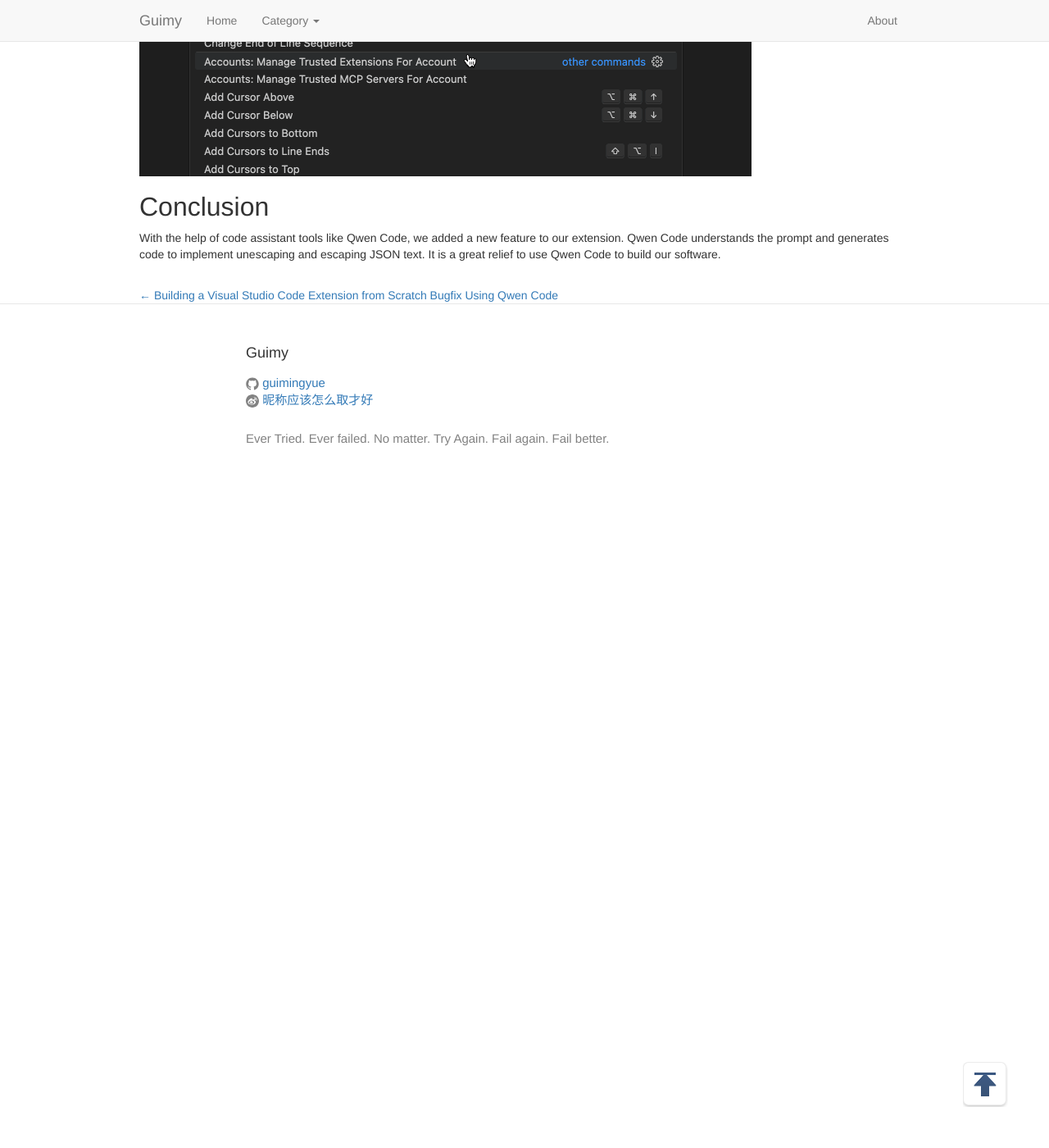
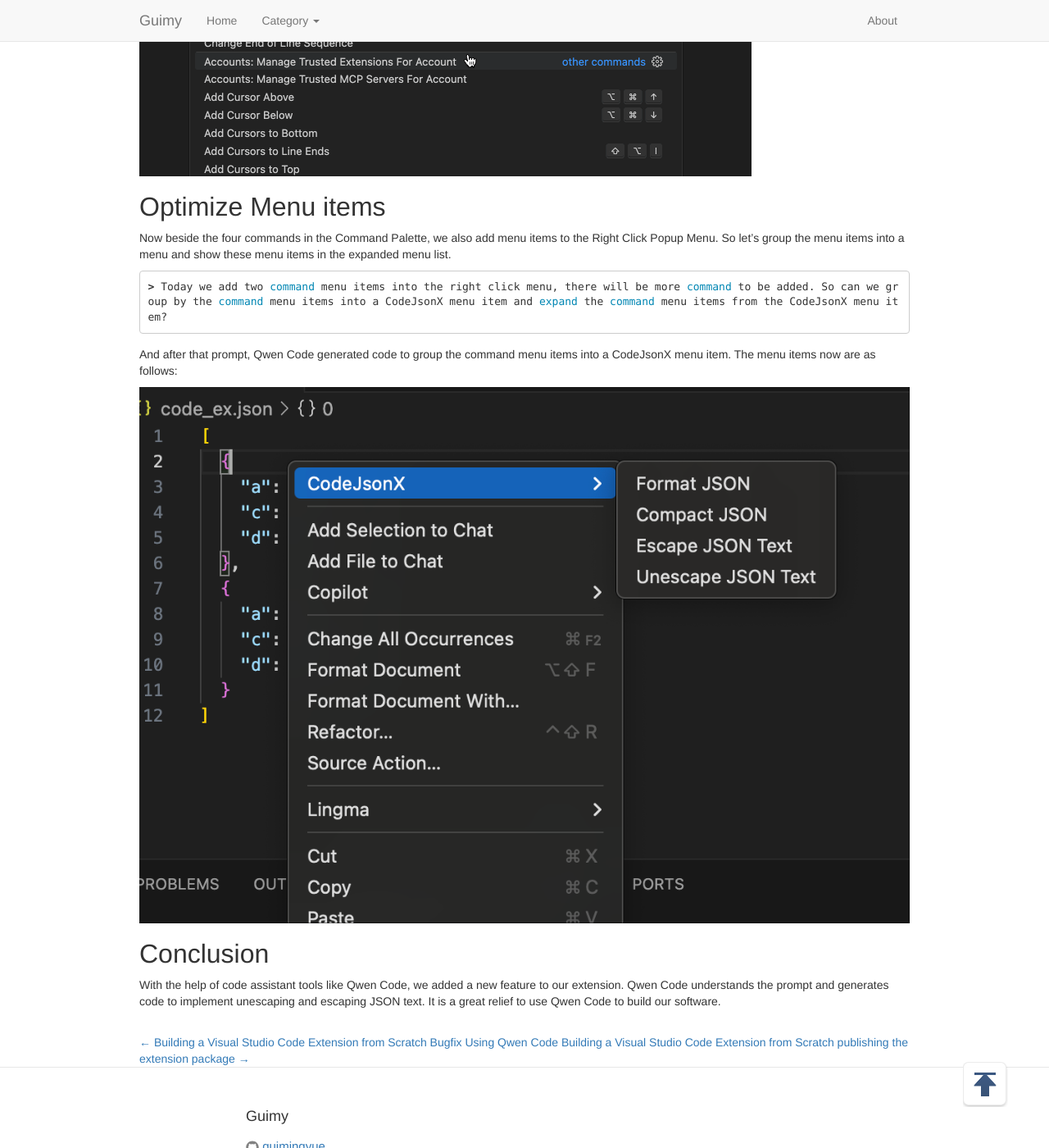
Before and after one commit to guimingyue/guimingyue.github.io, a Jekyll site: the page built from _posts/2025-08-23-build-a-vs-extension-from-scratch-escaping-json-text.md, in a window 1280 px wide and 1400 px high, scrolled down 1814 px. Shown: the whole window at 82% size. Built offline with Jekyll 4.4.1, drawn with Linux system fonts in a browser that asks for light colours; before the commit the page ends 2444 px from its top, so only the background shows below that.

Commit message:
add a new article

````diff
--- a/_posts/2025-08-23-build-a-vs-extension-from-scratch-escaping-json-text.md
+++ b/_posts/2025-08-23-build-a-vs-extension-from-scratch-escaping-json-text.md
@@ -45,6 +45,18 @@
 
 ![Unescape Format Compact escape](/images/build_vscode_ext_qwen/unescape_format_compact_escape.gif)
 
+## Optimize Menu items
+
+Now beside the four commands in the Command Palette, we also add menu items to the Right Click Popup Menu. So let's group the menu items into a menu and show these menu items in the expanded menu list.
+
+```shell
+> Today we add two command menu items into the right click menu, there will be more command to be added. So can we group by the command menu items into a CodeJsonX menu item and expand the command menu items from the CodeJsonX menu item?
+```
+
+And after that prompt, Qwen Code generated code to group the command menu items into a CodeJsonX menu item. The menu items now are as follows:
+
+![Group by menu items](/images/build_vscode_ext_qwen/group_by_menu_items.png)
+
 ## Conclusion
 
 With the help of code assistant tools like Qwen Code, we added a new feature to our extension. Qwen Code understands the prompt and generates code to implement unescaping and escaping JSON text. It is a great relief to use Qwen Code to build our software.
--- /dev/null
+++ b/_posts/2025-08-24-build-a-vs-extension-from-scratch-publish-to-markplace.md
@@ -0,0 +1,31 @@
+---
+layout: post
+title:  Building a Visual Studio Code Extension from Scratch publishing the extension package
+categories: AI Development
+---
+
+In the previous articles, we have implemented formatting/compacting and unescaping/escaping JSON text in a file. Today, I'm going to publish the extension to the [Visual Studio Code extension Marketplace](https://marketplace.visualstudio.com/vscode). Still using Qwen Code.
+
+## Guide to publish to the Visual Studio Code extension Marketplace
+
+The official guide to publish to the Visual Studio Code extension Marketplace is [here](https://code.visualstudio.com/api/working-with-extensions/publishing-extension). First we should build a published package of our extension. And I'm not gonna to execute the build command by myself. So I ask Qwen Code to build the extension package.
+
+```shell
+> package this codebase to a VS Code extension package that can be published to VS Code extension market
+```
+After Qwen Code finish this job, It gave us a summary of what it did.
+
+![Publis extension v0.0.1](/images/build_vscode_ext_qwen/publish_codex_v0.0.1.png)
+
+So I uploaded the extension package to the VS Code extension marketplace and install it in Visual Studio Code. But when I tried to use the extension to format a json text, I found that it didn't work. And the error message was: `command 'code-jsonx.formatJson' not found`. So I asked Qwen Code to fix the bug.
+
+```shell
+> I published the package code-jsonx-0.0.1.vsix to the VS Code extension market place, and installed. But when I use the Format JSON command, an error occured: command 'code-jsonx.formatJson' not found
+```
+Qwen Code gave the summary on what it had done. Besides fixing the error, Qwen Code also build a new package. So I installed the new package and the error was fixed.
+
+![Fix extension bug](/images/build_vscode_ext_qwen/published_v1.0.0_not_found_bugfix.png)
+
+## Conclusion
+
+Qwen Code did a great job. Today, I build the extension package without any trobules. If I did't have Qwen Code, I would have spent a lot of time to build the package and fix the bug I encountered. I think it's a great tool to help developers build software, fix bugs and improve software quality.
````
Also changed, not shown: images/build_vscode_ext_qwen/fix_the_published_ext_bug.png (added), images/build_vscode_ext_qwen/group_by_menu_items.png (added), images/build_vscode_ext_qwen/publish_codex_v0.0.1.png (added), images/build_vscode_ext_qwen/published_v1.0.0_not_found_bugfix.png (added).
